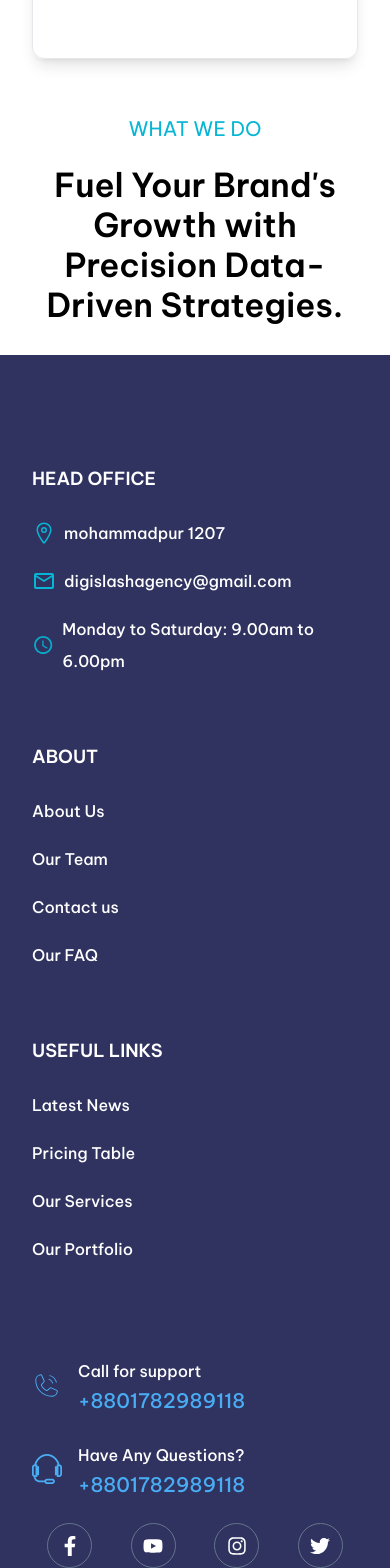
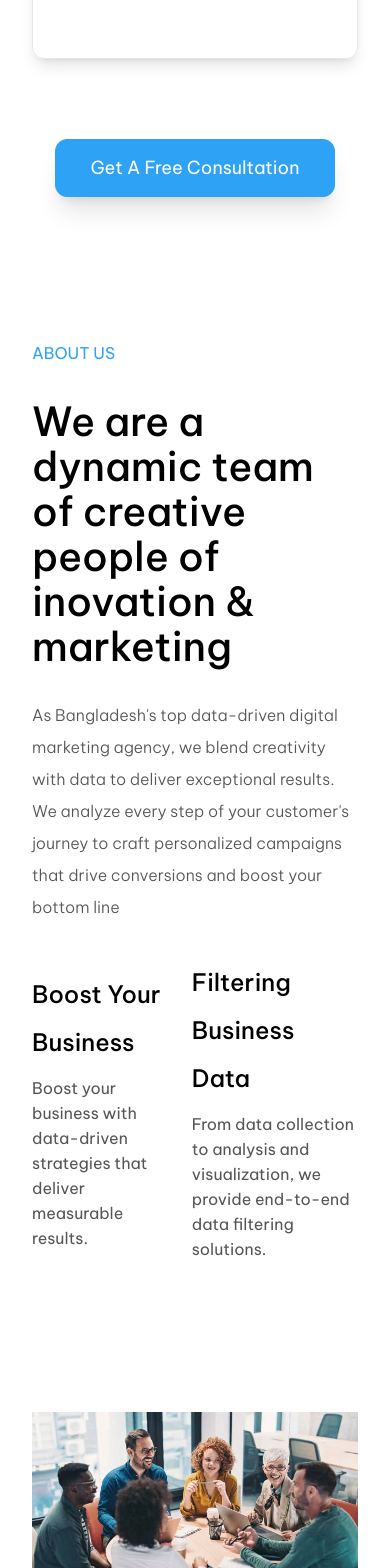
Before and after one commit to shabbir303/digislash, a Next.js app: page / in a window 390 px wide. Shown: the part 2560-4128 px from the top of the page. Built offline with nearby package versions, Linux system fonts and the light colour scheme.

Commit message:
home about section complete with responsiveness

```diff
--- /dev/null
+++ b/components/Home/About.jsx
@@ -0,0 +1,29 @@
+import Image from "next/image";
+
+
+const About = () => {
+    return (
+        <div className="container flex flex-col md:flex-row justify-center items-center gap-[150px] mb-[100px]">
+            <div>
+                <h1 className="uppercase text-[#2EA2F4] text-[16px]">about us</h1>
+                <p className="text-[40px] md:w-[560px] font-medium leading-[45px] my-[30px]">We are a dynamic team of creative people of inovation & marketing</p>
+                <p className="text-[16px] font-light md:w-[560px] text-[#555] mb-[35px]">As Bangladesh's top data-driven digital marketing agency, we blend creativity with data to deliver exceptional results. We analyze every step of your customer's journey to craft personalized campaigns that drive conversions and boost your bottom line</p>
+                <div className="md:w-[560px] flex items-center gap-6">
+                    <div>
+                        <h1 className="mb-[10px] text-[24px] font-medium">Boost Your Business</h1>
+                        <p className="text-[16px] text-[#555] leading-[25px]">Boost your business with data-driven strategies that deliver measurable results.</p>
+                    </div>
+                    <div>
+                        <h1 className="mb-[10px] text-[24px] font-medium">Filtering Business Data</h1>
+                        <p className="text-[16px] text-[#555] leading-[25px]">From data collection to analysis and visualization, we provide end-to-end data filtering solutions.</p>
+                    </div>
+                </div>
+            </div>
+            <div>
+                <Image src="/about.jpg" alt="about" width={612} height={408}/>
+            </div>
+        </div>
+    );
+};
+
+export default About;
--- a/components/Home/Hero.jsx
+++ b/components/Home/Hero.jsx
@@ -4,13 +4,15 @@ import Working from './working';
 import Assist from './assist';
 import VideoPlay from './videoPlay';
 import OurWork from './weDo';
+import About from './About';
 const Hero = () => {
     return (
         < >
             <VideoPlay/>
             {/* <Working/> */}
             <Assist/>
-            <OurWork/>
+            {/* <OurWork/> */}
+            <About/>
         </>
     );
 };
--- a/components/Home/assist.jsx
+++ b/components/Home/assist.jsx
@@ -8,6 +8,7 @@ import {
     CardTitle,
 } from "@/components/ui/card"
 import Image from 'next/image';
+import Link from 'next/link';
 const Assist = () => {
 
     const assist = [
@@ -74,6 +75,7 @@ const Assist = () => {
           </Card>
         ))}
       </div>
+      <Link href="/meeting" className='flex justify-center items-center pt-[80px] pb-[90px]'><button className='text-[18px] text-white bg-[#2EA2F4] hover:bg-white hover:text-[#2EA2F4] shadow-xl border-[1px] border-[#2EA2F4] text-center  rounded-xl '><h1 className='px-[35px] py-[10px]'>Get A Free Consultation</h1> </button></Link>
         </div>
     );
 };
```
Also changed, not shown: public/about.jpg (added).
